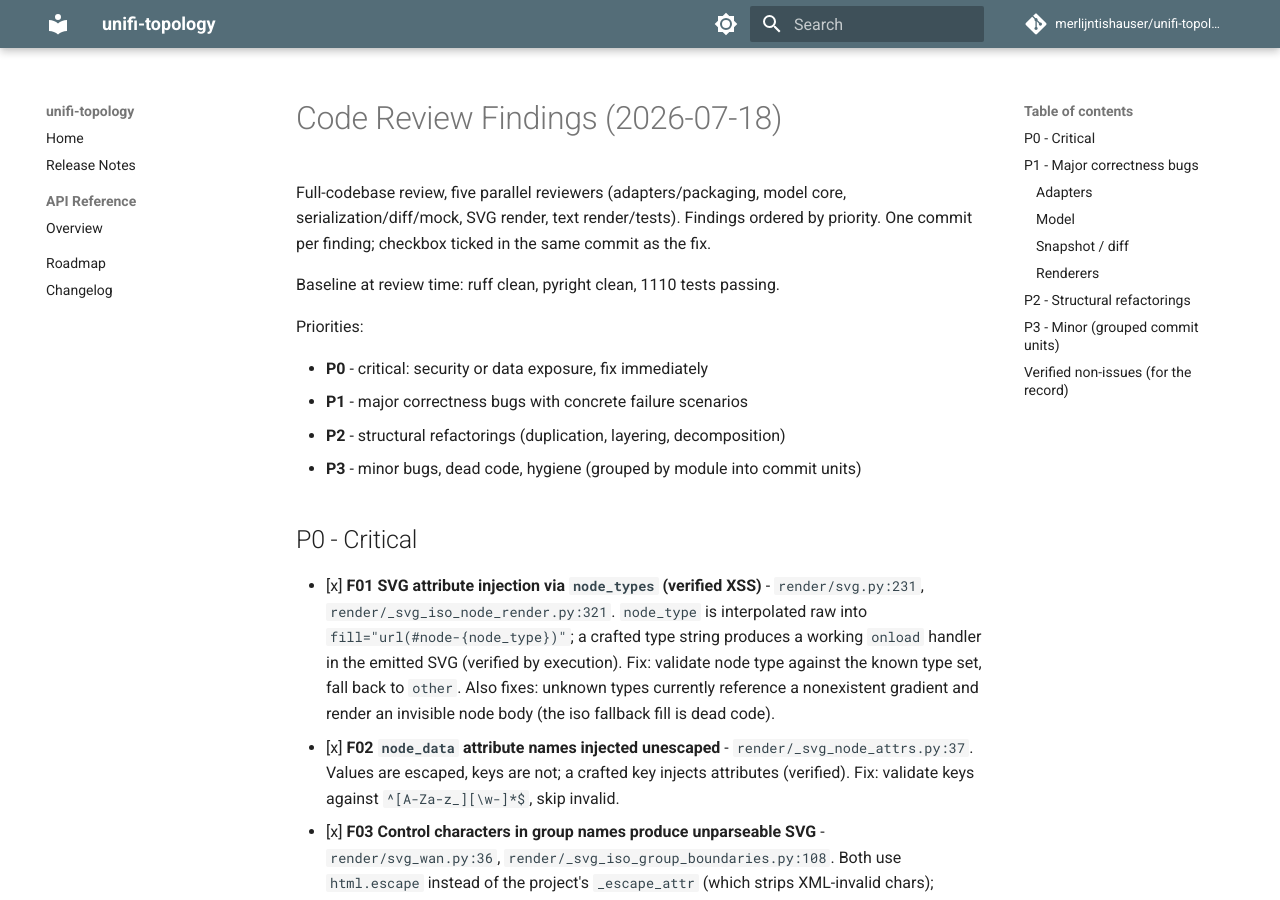
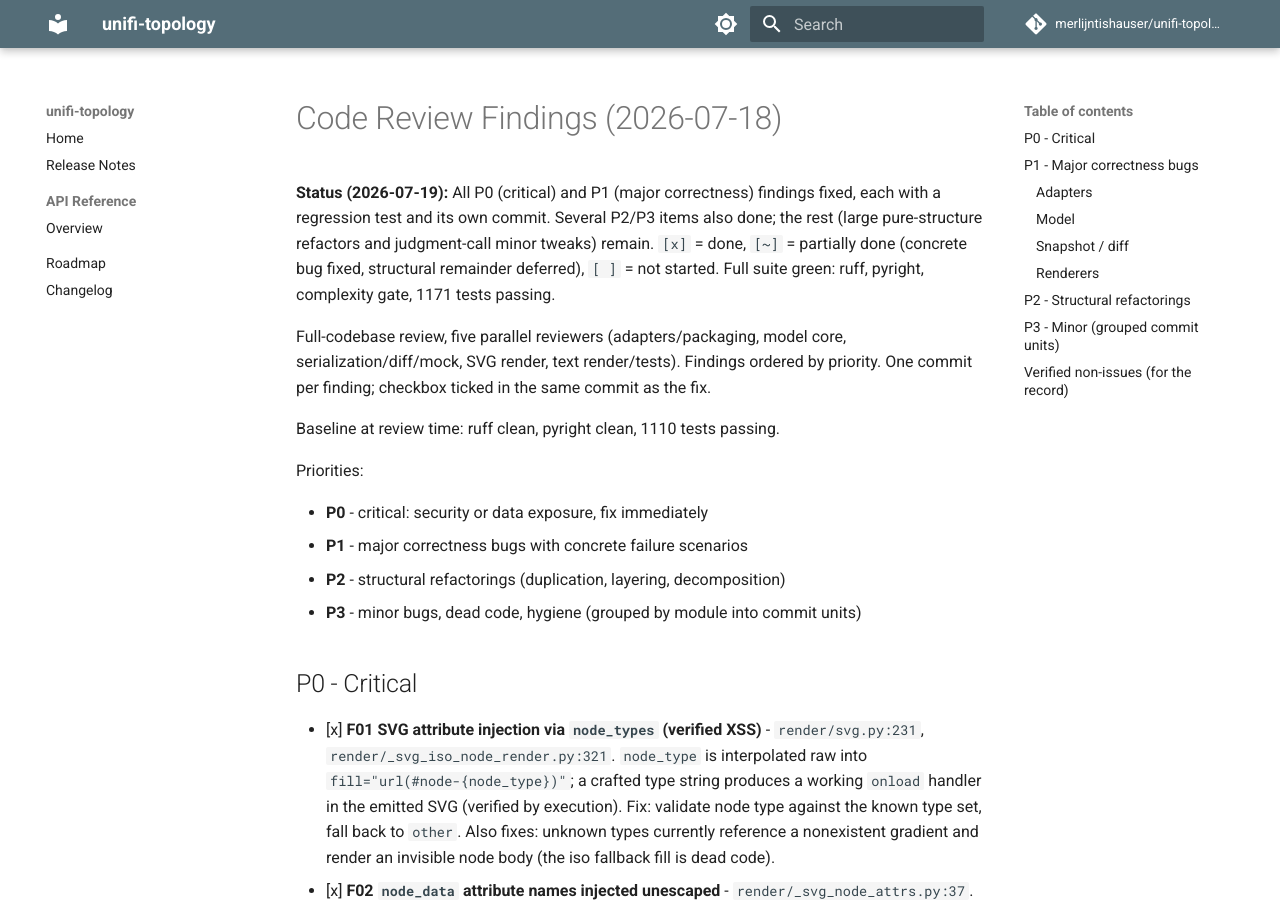
Before and after one commit to merlijntishauser/unifi-topology, an MkDocs documentation site: the page built from docs/code-review-2026-07.md, in a window 1280 px wide and 900 px high. Built offline with MkDocs 1.6.1 and Material for MkDocs 9.7.7, drawn with Linux system fonts in a browser that asks for light colours; comment, search, counter and statistics services are not loaded; some of the changed text lies outside the part shown.

Commit message:
Update code review findings status

```diff
--- a/docs/code-review-2026-07.md
+++ b/docs/code-review-2026-07.md
@@ -1,4 +1,11 @@
 # Code Review Findings (2026-07-18)
+
+**Status (2026-07-19):** All P0 (critical) and P1 (major correctness) findings
+fixed, each with a regression test and its own commit. Several P2/P3 items also
+done; the rest (large pure-structure refactors and judgment-call minor tweaks)
+remain. `[x]` = done, `[~]` = partially done (concrete bug fixed, structural
+remainder deferred), `[ ]` = not started. Full suite green: ruff, pyright,
+complexity gate, 1171 tests passing.
 
 Full-codebase review, five parallel reviewers (adapters/packaging, model core,
 serialization/diff/mock, SVG render, text render/tests). Findings ordered by
@@ -232,7 +239,7 @@ Priorities:
   `render/svg_edges.py:43-81` vs `render/_svg_iso_edge_draw.py:29-67`.
   Identical algorithm, differs only in constants; extract to
   `_svg_edge_shared.py`.
-- [x] **F42 Shared edge-label recorder and gateway-position helper** -
+- [~] **F42 Shared edge-label recorder and gateway-position helper** -
   `render/svg_edges.py:191-245` vs `render/_svg_iso_edge_labels.py:40-98`
   (identical control flow, ~60 lines); `_find_gateway_position` byte-identical
   in `svg_wan.py:187-195` and `_svg_iso_wan_overlay.py:179-186` (move to
@@ -290,7 +297,7 @@ Priorities:
   clients against a dead server = 200s); hostname-valued `dns_server` raises
   ValueError silently swallowed at debug level. Fan out with a thread pool;
   log the config error at warning.
-- [x] **F52 Packaging/CI hygiene** - exact-pinned build backend
+- [~] **F52 Packaging/CI hygiene** - exact-pinned build backend
   (`setuptools==83.0.0`, `wheel` unnecessary) breaks sdist installs if yanked;
   `push: ["**"]` + `pull_request` double-runs CI; 7 copy-pasted install blocks
   (composite action); fully serial job chain; ruff/pyright target 3.13 while
@@ -321,14 +328,14 @@ Priorities:
   `_primary_vlan_for_node` docstring contradicts behavior (`edges.py:280-290`);
   `wan.py:149` mypy-style ignore instead of narrowing; inventory
   Iterable/Sequence/list parameter inconsistency.
-- [x] **F55 Mock/dependency hygiene** - star-import of `unifi_topology.model`
+- [~] **F55 Mock/dependency hygiene** - star-import of `unifi_topology.model`
   raises raw `ModuleNotFoundError: faker` on prod installs (`MockOptions` in
   `__all__` triggers the lazy load); add a friendly ImportError in `mock.py`
   and consider a public `mock` extra; hoist duplicated `[1, 10, 20, 30, 100]`
   VLAN list to a constant (`mock.py:146, 331, 338`); split the two >15-line
   client builders; add basic mock tests (currently zero, excluded from
   coverage).
-- [x] **F56 SVG render minor group** - theme YAML cannot set vpn_*/group_*
+- [~] **F56 SVG render minor group** - theme YAML cannot set vpn_*/group_*
   fields (never read in `theme.py:101-134`); `max_vlan_colors` dead parameter
   chain; `font_family` slug allows path traversal into the woff2 loader and
   unescaped CSS interpolation (restrict to `[a-z0-9-]`)
```
